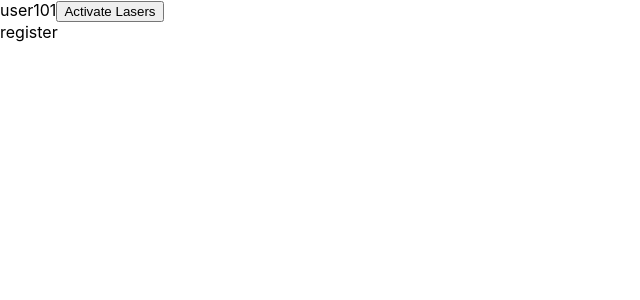
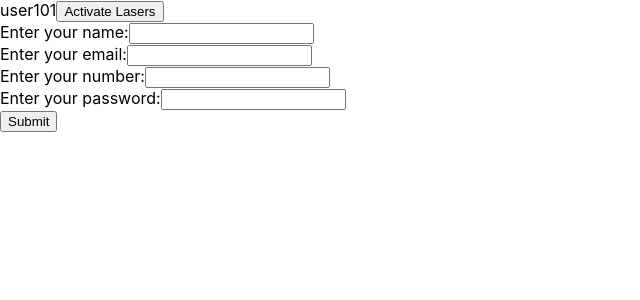
Before and after one commit to Masher828/MessengerFrontend, a React (Create React App) app: page /register in a window 1280 px wide. Shown: the top 300 px of the page, without its empty margins (0-640 px from the left). Built offline with nearby package versions, Linux system fonts and the light colour scheme.

Commit message:
added login and signup

```diff
--- a/package.json
+++ b/package.json
@@ -6,8 +6,10 @@
     "@testing-library/jest-dom": "^5.16.4",
     "@testing-library/react": "^13.2.0",
     "@testing-library/user-event": "^13.5.0",
+    "axios": "^0.27.2",
     "react": "^18.1.0",
     "react-dom": "^18.1.0",
+    "react-hook-form": "^7.31.2",
     "react-redux": "^8.0.2",
     "react-router-dom": "^6.3.0",
     "react-scripts": "5.0.1",
--- a/src/auth/login.js
+++ b/src/auth/login.js
@@ -1,7 +1,44 @@
 import React from "react";
+import { useState } from "react";
 
-const login = () => {
-  return <div>login</div>;
+const Login = () => {
+  const [email, setEmail] = useState("");
+  const [password, setPassword] = useState("");
+
+  const handleSubmit = (e) => {
+    e.preventDefault();
+    const data = {
+      email: email,
+      password: password,
+    };
+    console.log(data);
+    // axios
+    //   .post("/auth/user/signup")
+    //   .then((res) => console.log(res))
+    //   .catch((e) => console.log(e));
+  };
+
+  return (
+    <div>
+      <form onSubmit={handleSubmit}>
+        <label>Enter your email:</label>
+        <input
+          type="email"
+          value={email}
+          onChange={(e) => setEmail(e.target.value)}
+        />
+        <br />
+        <label>Enter your password:</label>
+        <input
+          type="password"
+          value={password}
+          onChange={(e) => setPassword(e.target.value)}
+        />
+        <br />
+        <input type="submit" />
+      </form>
+    </div>
+  );
 };
 
-export default login;
+export default Login;
--- a/src/auth/register.js
+++ b/src/auth/register.js
@@ -1,7 +1,63 @@
 import React from "react";
+import { useState } from "react";
+import axios from "axios";
 
-const register = () => {
-  return <div>register</div>;
+const Register = () => {
+  const [name, setName] = useState("");
+  const [email, setEmail] = useState("");
+  const [number, setNumber] = useState("");
+  const [password, setPassword] = useState("");
+
+  const handleSubmit = (e) => {
+    e.preventDefault();
+    const data = {
+      name: name,
+      email: email,
+      contact: number,
+      password: password,
+    };
+    console.log(data);
+    axios
+      .post("https://ae56-103-151-230-211.in.ngrok.io/auth/user/signup", data)
+      .then((res) => console.log(res))
+      .catch((e) => console.log(e));
+  };
+
+  return (
+    <div>
+      <form onSubmit={handleSubmit}>
+        <label>Enter your name:</label>
+        <input
+          type="text"
+          value={name}
+          onChange={(e) => setName(e.target.value)}
+        />
+        <br />
+        <label>Enter your email:</label>
+        <input
+          type="email"
+          value={email}
+          onChange={(e) => setEmail(e.target.value)}
+        />
+        <br />
+        <label>Enter your number:</label>
+        <input
+          type="number"
+          value={number}
+          onChange={(e) => setNumber(e.target.value)}
+        />
+        <br />
+        <label>Enter your password:</label>
+        <input
+          type="password"
+          value={password}
+          onChange={(e) => setPassword(e.target.value)}
+        />
+        <br />
+        <input type="submit" />
+      </form>
+    </div>
+  );
 };
 
-export default register;
+export default Register;
```
Also changed, not shown: 1 other file (tests, documents, lock files or other folders).
